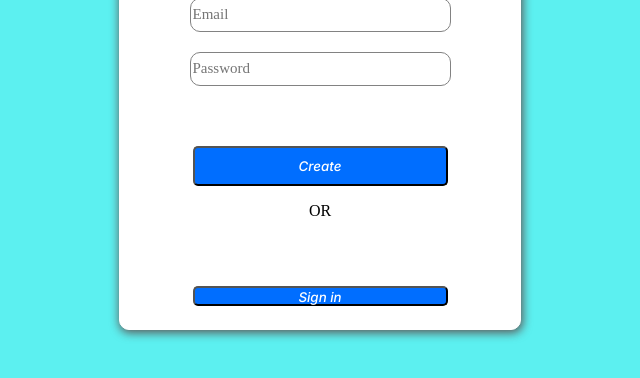
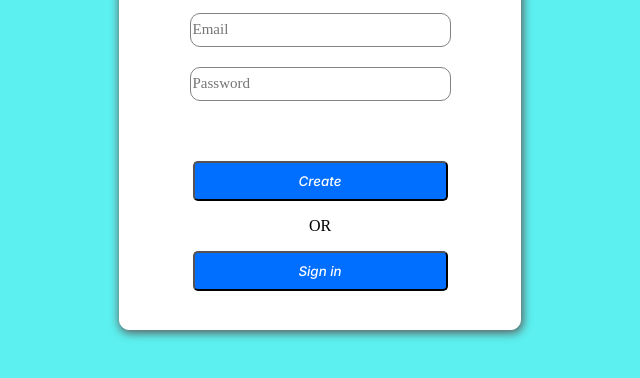
Before and after one commit to Venky-040405/tic-tak-toc-multiplayer, a plain HTML site: page index.html in a window 1280 px wide. Shown: the part 262-640 px from the top of the page, without its empty margins (320-960 px from the left). Drawn offline with nearby package versions, Linux system fonts and the light colour scheme.

Commit message:
Update index.html

```diff
--- a/index.html
+++ b/index.html
@@ -65,9 +65,8 @@
         }
 
         #signin {
-            height: 20px;
+            height: 40px;
             width: 255px;
-            margin-top: 50px;
             border-radius: 5px;
             cursor: pointer;
             color: rgb(255, 255, 255);
```
